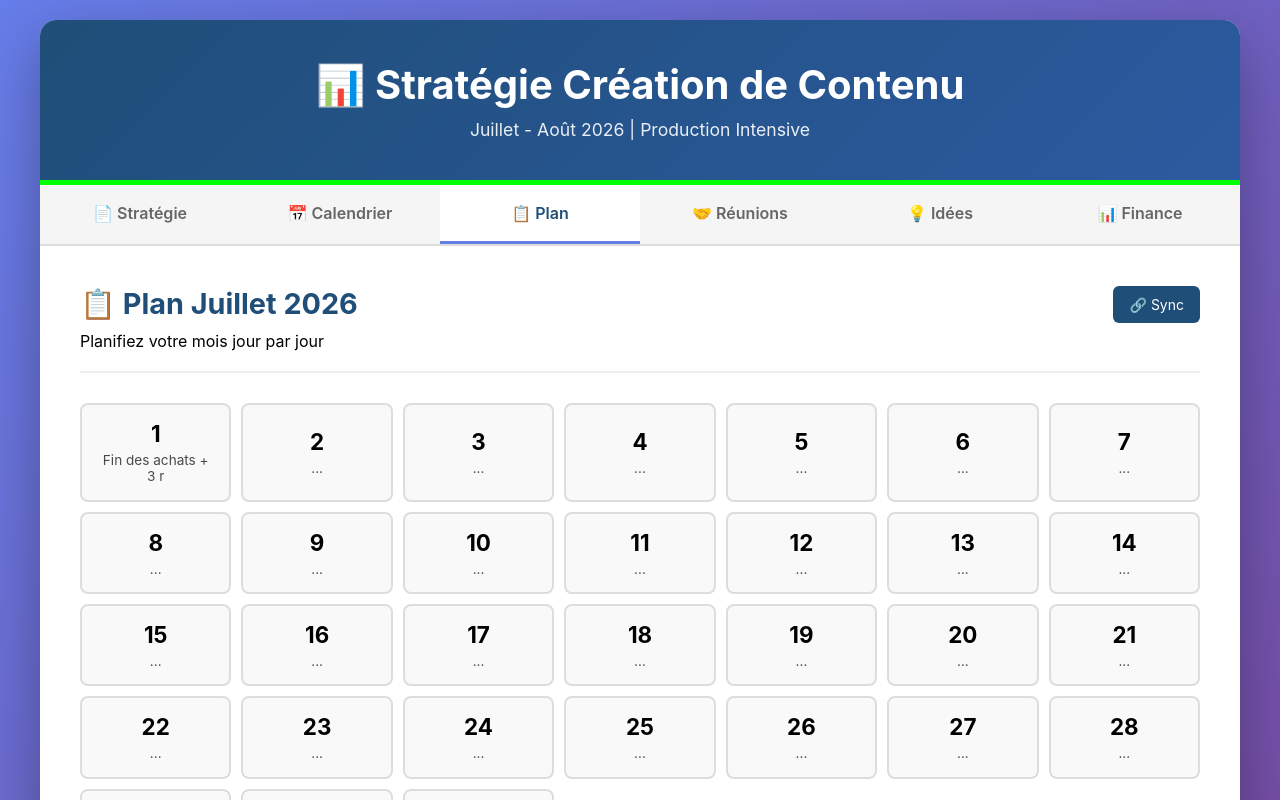
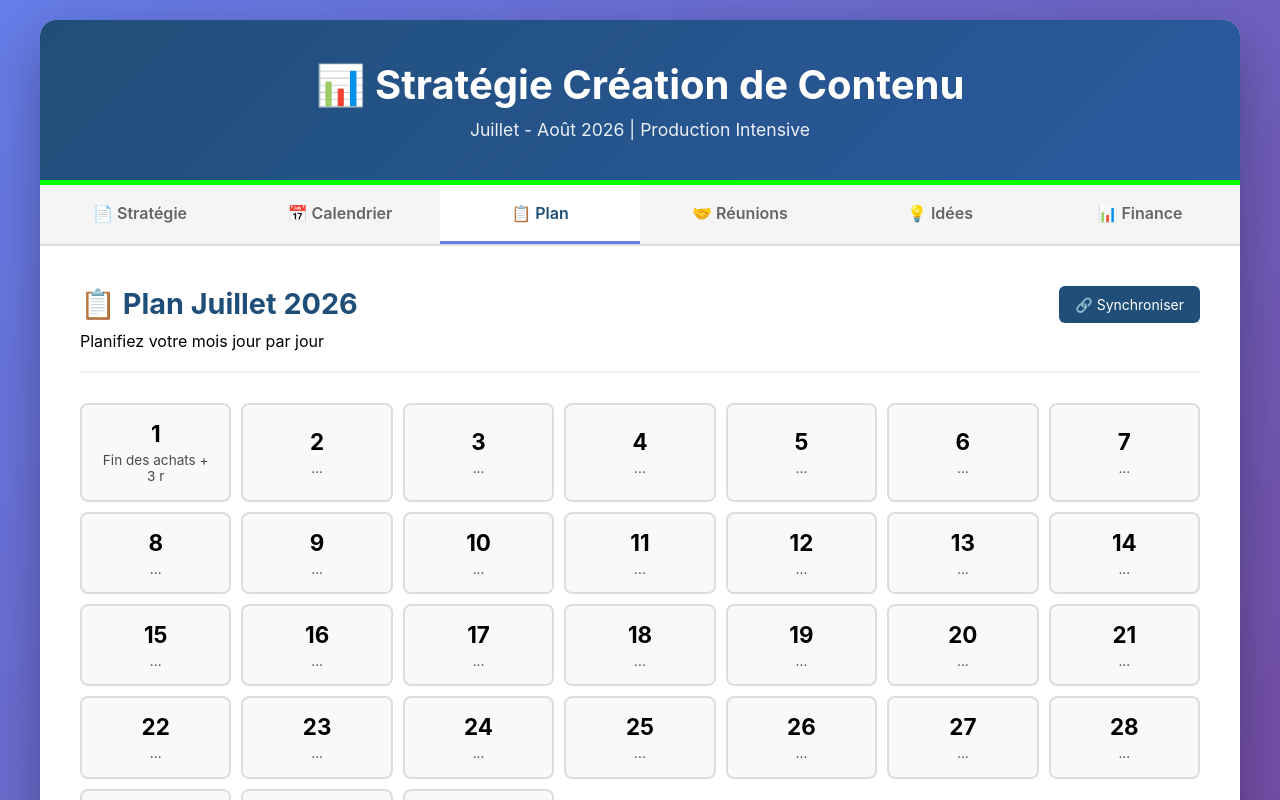
Before and after one commit to gregbusinesse-cell/strategie-contenu, a Next.js app: page / in a window 1280 px wide. Both pictures are taken after a click on the button "📋 Plan". Shown: the top 800 px of the page. Built offline with nearby package versions, Linux system fonts and the light colour scheme.

Commit message:
Simplify sync button - static text test

```diff
--- a/app/page.js
+++ b/app/page.js
@@ -476,17 +476,8 @@ export default function Home() {
               <h2>📋 Plan Juillet 2026</h2>
               <p>Planifiez votre mois jour par jour</p>
             </div>
-            <button
-              onClick={syncPlanFromServer}
-              className="plan-sync-btn"
-              disabled={planSyncStatus === 'syncing'}
-              title="Synchroniser les changements de ton pote"
-            >
-              {planSyncStatus === 'syncing' && '🔄 Sync...'}
-              {planSyncStatus === 'synced' && '✅'}
-              {planSyncStatus === 'saved' && '🔗 Sync'}
-              {planSyncStatus === 'saving' && '💾'}
-              {planSyncStatus === 'error' && '⚠️'}
+            <button onClick={syncPlanFromServer} className="plan-sync-btn">
+              🔗 Synchroniser
             </button>
           </div>
 
```
